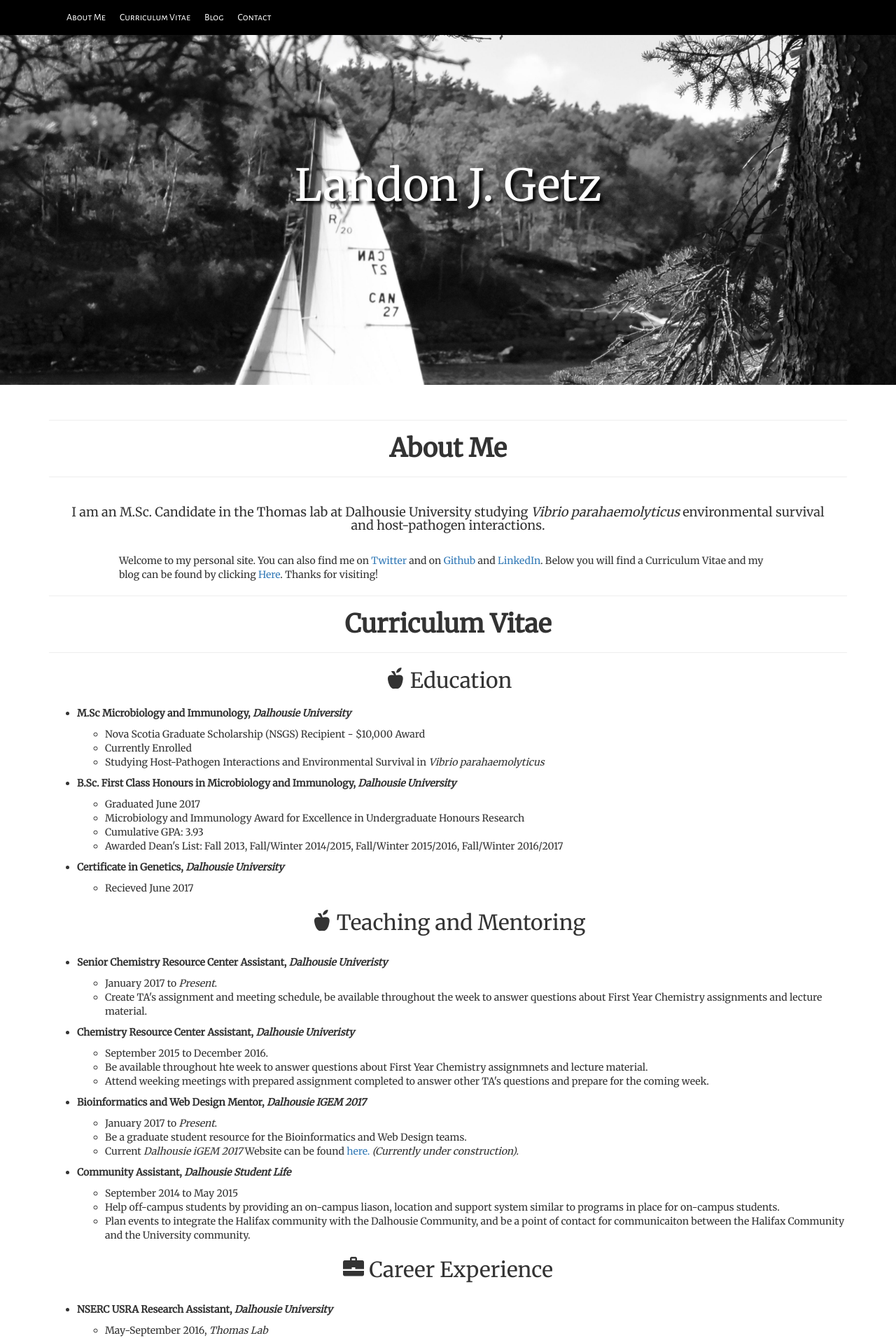
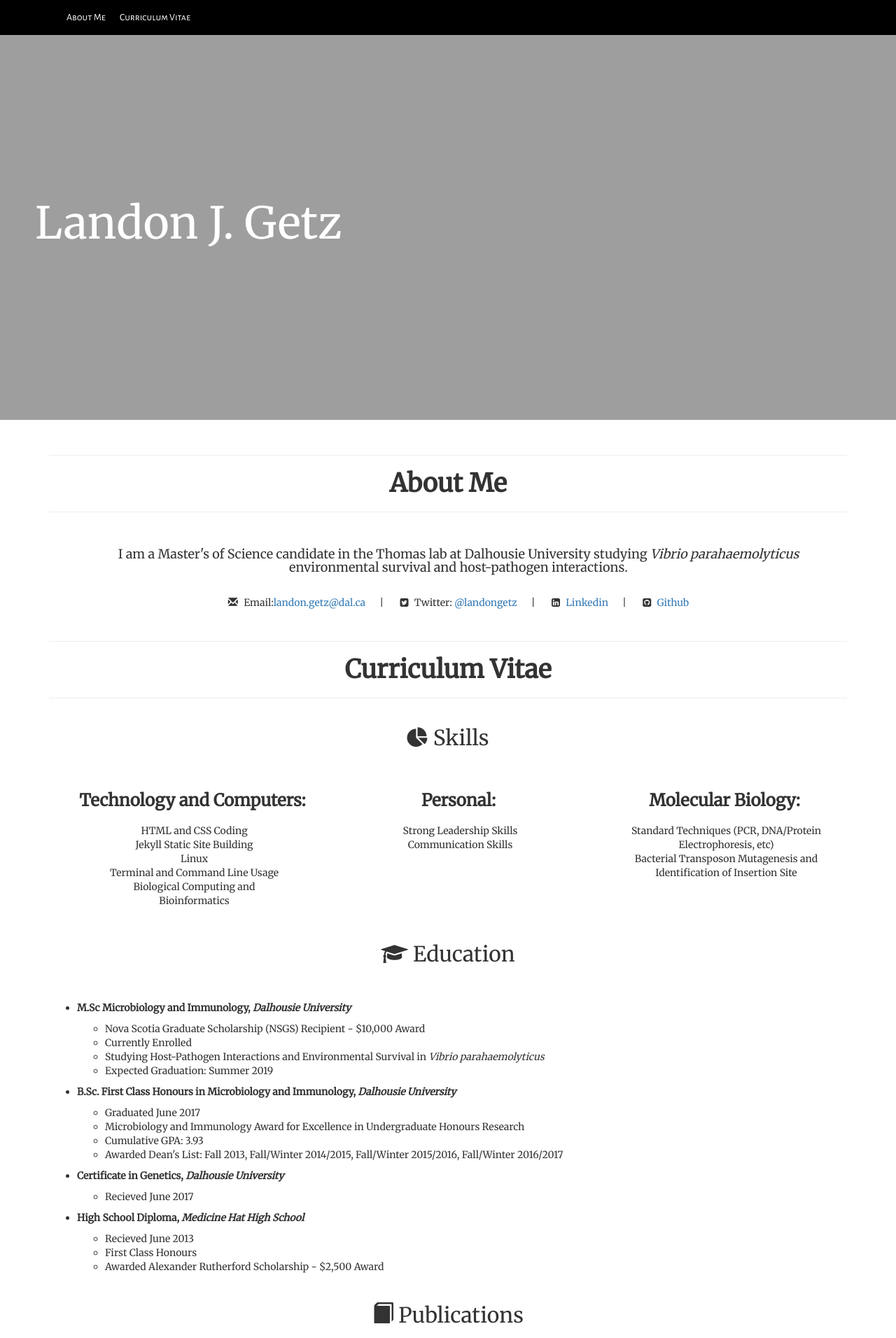
Before and after one commit to LandonGetz/OldCVWebsite, a Jekyll site: the page built from index.md, in a window 1280 px wide. Shown: the top 1912 px of the page at 70% size. Built offline with Jekyll 4.4.1, drawn with Linux system fonts in a browser that asks for light colours; nearby versions of some CDN libraries; some of the changed text lies outside the part shown.

Commit message:
Large formatting and content update, public ready
Public ready site, with only a few changes left to make

```diff
--- a/_layouts/default.html
+++ b/_layouts/default.html
@@ -5,6 +5,7 @@
     <link href="https://fonts.googleapis.com/css?family=Alegreya+Sans+SC|Merriweather" rel="stylesheet">
     <link rel="stylesheet" href="https://maxcdn.bootstrapcdn.com/bootstrap/3.3.7/css/bootstrap.min.css" integrity="sha384-BVYiiSIFeK1dGmJRAkycuHAHRg32OmUcww7on3RYdg4Va+PmSTsz/K68vbdEjh4u" crossorigin="anonymous">
     <script src="https://maxcdn.bootstrapcdn.com/bootstrap/3.3.7/js/bootstrap.min.js" integrity="sha384-Tc5IQib027qvyjSMfHjOMaLkfuWVxZxUPnCJA7l2mCWNIpG9mGCD8wGNIcPD7Txa" crossorigin="anonymous"></script>
+    <link rel="stylesheet" href="/css/font-awesome.min.css">
     <script>
         $(document).ready(function(){
           // Add smooth scrolling to all links
@@ -66,17 +67,6 @@
                         <a href="index.html">Curriculum Vitae</a>
                         {% endif %}
                     </li>
-                    <li>
-                        <a href="blog.html">Blog</a>
-                    </li>
-
-                        <li>
-                        {% if page.scroll %}
-                        <a class="page-scroll" href="#contact">Contact</a>
-                        {% else %}
-                        <a href="index.html">Contact</a>
-                        {% endif %}
-                    </li>
                 </ul>
             </div>
             <!-- /.navbar-collapse -->
--- a/css/default.css
+++ b/css/default.css
@@ -44,26 +44,31 @@ h4 {
     padding: 20px;
 }
 
+h5 {
+    text-align: center;
+    font-family: 'Merriweather', serif;
+    padding: 20px;
+}
+
 h1 {
     text-align: center;
     font-family: 'Merriweather', serif;
 }
 
 #header {
-    background-image: url(/images/header.jpg);
-    background-position: 0% 25%;
+    background: url("/images/DSC_1693%20(1).jpg") no-repeat center center fixed;
     background-size: cover;
     background-repeat: no-repeat;
-    text-shadow:black 0.3em 0.3em 0.3em;
-    height: 500px;
+    height: 550px;
     padding: 5% 0;
 }
 
 #headertext {
-    text-align: center;
+    text-align: left;
     color: white;
     font-family: 'Merriweather', serif;
-    padding: 7.5% 0;
+    padding-top: 150px;
+    padding-left: 50px;
 }
 
 #content {
@@ -81,8 +86,16 @@ h1 {
 #sublist {
     padding-top: 10px;
 }
+
+#skillssublist {
+    padding-top: 10px;
+    text-align: center;
+    list-style: none;
+    padding-right:35px;
+}
 h2 {
     text-align: center;
+    padding:20px;
 }
 
 #contactbuttons {
@@ -92,4 +105,23 @@ h2 {
 
 #icon {
     padding-right:5px;
+    text-align:center;
 }
+
+#contactbuttondiv {
+    text-align:center;
+    align-content: center;
+}
+
+#CV {
+    padding-top:25px;
+}
+
+#content {
+    padding-bottom:50px;
+}
+
+#skillslist {
+    display:inline-flex;
+    text-align: center;
+}
--- a/index.md
+++ b/index.md
@@ -6,117 +6,184 @@ layout: default
 page_title: Landon J. Getz
 scroll: true
 ---
+<div class="container" id="about">
+</div>
 <hr>
 <h1 id="about"><b>About Me</b></h1>
 <hr>
-<h4>I am an M.Sc. Candidate in the Thomas lab at Dalhousie University studying <i>Vibrio parahaemolyticus</i> environmental survival and host-pathogen interactions.</h4>
-<p id="paragraph1">
-Welcome to my personal site. You can also find me on <a target="_blank" href="https://twitter.com/landongetz">Twitter</a> and on <a target="_blank" href="https://github.com/landongetz">Github</a> and <a target="_blank" href="https://www.linkedin.com/in/landon-getz-19a473111/">LinkedIn</a>. Below you will find a Curriculum Vitae and my blog can be found by clicking <a href="/blog.md">Here</a>. Thanks for visiting!
-</p>
-<hr>
-<h1 id="CV"><b>Curriculum Vitae</b></h1>
-<hr>
-<h2><span class="glyphicon glyphicon-apple" aria-hidden="true"></span>  Education</h2>
-<ul>
-<li id="list"><b>M.Sc Microbiology and Immunology, <i>Dalhousie University</i></b>
-        <ul id="sublist">
-            <li>Nova Scotia Graduate Scholarship (NSGS) Recipient - $10,000 Award</li>
-            <li>Currently Enrolled</li>
-            <li>Studying Host-Pathogen Interactions and Environmental Survival in <i>Vibrio parahaemolyticus</i></li>
-        </ul>
+<div class="container">
+    <h4>I am a Master's of Science candidate in the Thomas lab at Dalhousie University studying <i>Vibrio parahaemolyticus</i> environmental survival and host-pathogen interactions.</h4>
+</div>
+<div class="container" id="contactbuttondiv">
+    <h5 id="contactbuttons"><span id="icon" class="glyphicon glyphicon-envelope"></span>  Email:<a href="mailto:landon.getz@dal.ca">landon.getz@dal.ca</a></h5>|
+    <h5 id="contactbuttons"><i id="icon" class="fa fa-twitter-square fa-1x" aria-hidden="true"></i>  Twitter: <a target="_blank" href="http://twitter.com/landongetz">@landongetz</a></h5>|
+    <h5 id="contactbuttons"><span id="icon" class="fa fa-linkedin-square"></span>  <a href="https://www.linkedin.com/in/landon-getz-19a473111/">Linkedin</a></h5>|
+    <h5 id="contactbuttons"><span id="icon" class="fa fa-github-square"></span>  <a href="https://www.github.com/LandonGetz">Github</a></h5>
+</div>
+<div class="container" id="CV">
+</div>
+<div>
+    <hr>
+    <h1 id="CVcontent"><b>Curriculum Vitae</b></h1>
+    <hr>
+    <h2><span class="fa fa-pie-chart" aria-hidden="true"></span> Skills</h2>
+    <div class="container" id="skillslist">
+        <div class="col-lg-4" id="list"><h3><b>Technology and Computers:</b></h3>
+            <ul id="skillssublist">
+                <li>HTML and CSS Coding</li>
+                <li>Jekyll Static Site Building</li>
+                <li>Linux</li>
+                <li>Terminal and Command Line Usage</li>
+                <li>Biological Computing and Bioinformatics</li>
+            </ul>
+        </div>
+        <div class="col-lg-4" id="list"><h3><b>Personal:</b></h3>
+            <ul id="skillssublist">
+                <li>Strong Leadership Skills</li>
+                <li>Communication Skills</li>
+            </ul>
+        </div>
+        <div class="col-lg-4" id="list"><h3><b>Molecular Biology:</b></h3>
+            <ul id="skillssublist">
+                <li>Standard Techniques (PCR, DNA/Protein Electrophoresis, etc)</li>
+                <li>Bacterial Transposon Mutagenesis and Identification of Insertion Site</li>
+            </ul>
+        </div>
+    </div>
+   <h2><span class="fa fa-graduation-cap" aria-hidden="true"></span>  Education</h2>
+    <ul id="list">
+        <li id="list"><b>M.Sc Microbiology and Immunology, <i>Dalhousie University</i></b>
+            <ul id="sublist">
+                <li>Nova Scotia Graduate Scholarship (NSGS) Recipient - $10,000 Award</li>
+                <li>Currently Enrolled</li>
+                <li>Studying Host-Pathogen Interactions and Environmental Survival in <i>Vibrio parahaemolyticus</i></li>
+                <li>Expected Graduation: Summer 2019</li>
+            </ul>
+        </li>
+        <li id="list"><b>B.Sc. First Class Honours in Microbiology and Immunology, <i>Dalhousie University</i></b>
+            <ul id="sublist">
+                <li>Graduated June 2017</li>
+                <li>Microbiology and Immunology Award for Excellence in Undergraduate Honours Research</li>
+                <li>Cumulative GPA: 3.93</li>
+                <li>Awarded Dean's List: Fall 2013, Fall/Winter 2014/2015, Fall/Winter 2015/2016, Fall/Winter 2016/2017</li>
+            </ul>
+        </li>
+        <li id="list"><b>Certificate in Genetics, <i>Dalhousie University</i></b>
+            <ul id="sublist">
+                <li>Recieved June 2017</li>
+            </ul>
+        </li>
+            <li id="list"><b>High School Diploma, <i>Medicine Hat High School</i></b>
+                <ul id="sublist">
+                    <li>Recieved June 2013</li>
+                    <li>First Class Honours</li>
+                    <li>Awarded Alexander Rutherford Scholarship - $2,500 Award</li>
+                </ul>
+            </li>
+    </ul>
+        <h2><span class="glyphicon glyphicon-book" aria-hidden="true"></span>  Publications</h2>
+    <ul id="list">
+     <li id="list"><b>Abstracts: </b>
+            <ul id="sublist">
+                <li>Infection Disease Research Day, Discovery of a Genetic Switch in <i>Vibrio parahaemolyticus</i> That Contributes to Host Cell Death During Infection, <i>Dalhousie University</i>, Halifax, NS.</li>
+                <li>Giant Jamboree Abstract Guide, A ‘spike’ in biofuel production: mining the porcupine microbiome to engineer a softwood feedstock platform, <i>iGEM Giant Jamboree</i>, Boston, MA.</li>
+            </ul>
     </li>
-    <li id="list"><b>B.Sc. First Class Honours in Microbiology and Immunology, <i>Dalhousie University</i></b>
-        <ul id="sublist">
-            <li>Graduated June 2017</li>
-            <li>Microbiology and Immunology Award for Excellence in Undergraduate Honours Research</li>
-            <li>Cumulative GPA: 3.93</li>
-            <li>Awarded Dean's List: Fall 2013, Fall/Winter 2014/2015, Fall/Winter 2015/2016, Fall/Winter 2016/2017</li>
-        </ul>
-    </li>
-    <li id="list"><b>Certificate in Genetics, <i>Dalhousie University</i></b>
-    <ul id="sublist">
-        <li>Recieved June 2017</li>
     </ul>
-    </li>
-</ul>
-
-<h2><span class="glyphicon glyphicon-apple" aria-hidden="true"></span> Teaching and Mentoring</h2>
-<ul id="list">
-<li id="list"><b>Senior Chemistry Resource Center Assistant, <i>Dalhousie Univeristy</i></b>
-    <ul id="sublist">
-    <li>January 2017 to <i>Present</i>.</li>
-    <li>Create TA's assignment and meeting schedule, be available throughout the week to answer questions about First Year Chemistry assignments and lecture material.</li>
+    <h2><span class="glyphicon glyphicon-blackboard" aria-hidden="true"></span>  Conference Presentations</h2>
+    <ul id="list">
+        <li>Infectious Disease Research Day Poster Presentation, <i>Dalhousie University</i>, Halifax, NS - April, 2017</li>
+        <li>iGEM Giant Jamboree Powerpoint Presentation, <i>iGEM</i>, Boston, MA - October, 2016</li>
+        <li>Microbiology and Immunology Seminar Series: iGEM Introduction, <i>Dalhousie University</i>, Halifax, NS - September 2016</li>
     </ul>
-</li>
-<li id="list"><b>Chemistry Resource Center Assistant, <i>Dalhousie Univeristy</i></b>
-    <ul id="sublist">
-    <li>September 2015 to December 2016.</li>
-    <li>Be available throughout hte week to answer questions about First Year Chemistry assignmnets and lecture material.</li>
-    <li>Attend weeking meetings with prepared assignment completed to answer other TA's questions and prepare for the coming week.</li>
+    <h2><span class="glyphicon glyphicon-apple" aria-hidden="true"></span> Teaching and Mentoring</h2>
+    <ul id="list">
+        <li id="list"><b>Senior Chemistry Resource Center Assistant, <i>Dalhousie Univeristy</i></b>
+            <ul id="sublist">
+                <li>January 2017 to <i>Present</i>.</li>
+                <li>Create TA's assignment and meeting schedule, be available throughout the week to answer questions about First Year Chemistry assignments and lecture material.</li>
+            </ul>
+        </li>
+          <li id="list"><b>Bioinformatics and Web Design Mentor, <i>Dalhousie IGEM 2017</i></b>
+            <ul id="sublist">
+                <li>January 2017 to <i>Present</i>.</li>
+                <li>Be a graduate student resource for the Bioinformatics and Web Design teams.</li>
+                <li>Current <i>Dalhousie iGEM 2017</i> Website can be found <a target="_blank" href="http://2017.igem.org/Team:Dalhousie">here.</a><i> (Currently under construction).</i></li>
+            </ul>
+        </li>
+        <li id="list"><b>Chemistry Resource Center Assistant, <i>Dalhousie Univeristy</i></b>
+            <ul id="sublist">
+                <li>September 2015 to December 2016.</li>
+                <li>Be available throughout hte week to answer questions about First Year Chemistry assignmnets and lecture material.</li>
+                <li>Attend weeking meetings with prepared assignment completed to answer other TA's questions and prepare for the coming week.</li>
+            </ul>
+        </li>
+        <li id="list"><b>Community Assistant, <i>Dalhousie Student Life</i></b>
+            <ul id="sublist">
+                <li>September 2014 to May 2015</li>
+                <li>Help off-campus students by providing an on-campus liason, location and support system similar to programs in place for on-campus students.</li>
+                <li>Plan events to integrate the Halifax community with the Dalhousie Community, and be a point of contact for communicaiton between the Halifax Community and the University community.</li>
+            </ul>
+        </li>
     </ul>
-</li>
-<li id="list"><b>Bioinformatics and Web Design Mentor, <i>Dalhousie IGEM 2017</i></b>
-    <ul id="sublist">
-        <li>January 2017 to <i>Present</i>.</li>
-        <li>Be a graduate student resource for the Bioinformatics and Web Design teams.</li>
-        <li>Current <i>Dalhousie iGEM 2017</i> Website can be found <a target="_blank" href="http://2017.igem.org/Team:Dalhousie">here.</a><i> (Currently under construction).</i></li>
-    </ul>
-</li>
-<li id="list"><b>Community Assistant, <i>Dalhousie Student Life</i></b>
-    <ul id="sublist">
-        <li>September 2014 to May 2015</li>
-        <li>Help off-campus students by providing an on-campus liason, location and support system similar to programs in place for on-campus students.</li>
-        <li>Plan events to integrate the Halifax community with the Dalhousie Community, and be a point of contact for communicaiton between the Halifax Community and the University community.</li>
-    </ul>
-</li>
-</ul>
-<h2><span class="glyphicon glyphicon-briefcase" aria-hidden="true"></span> Career Experience</h2>
-<ul id="list">
-    <li id="list"><b>NSERC USRA Research Assistant, <i>Dalhousie University</i></b>
-        <ul id="sublist">
+    <h2><span class="glyphicon glyphicon-briefcase" aria-hidden="true"></span> Career Experience</h2>
+    <ul id="list">
+        <li id="list"><b>NSERC USRA Research Assistant, <i>Dalhousie University</i></b>
+            <ul id="sublist">
                 <li>May-September 2016, <i>Thomas Lab</i></li>
                 <li>Ensured lab stocks and supplies were adequate, performed experiments at the discretion of the Primary Investigator</li>
                 <li>Skills learned: knockout strain construction, polymerase chain reaction, DNA extraction and purification, secreted protein purification, DNA gel electrophoresis, protein gel electrophoresis, buffer and reagent preparation.</li>
-        </ul>
-    </li>
-    <li id="list"><b>Groundskeeper, <i>Mount Saint Vincent University</i></b>
-        <ul id="sublist">
-            <li>May-September 2016</li>
-            <li>Self-directed task-oriented work, ensure grounds of the Univeristy are maintained</li>
-            <li>Tasks: Mowing lawns, planting and maintaining flower beds, cleaning up garbage around campus, pruning trees and shrubs.</li>
-        </ul>
-
-    </li>
-</ul>
-<h2><span class="glyphicon glyphicon-book"></span>  Publications</h2>
-<ul id="list">
-        <li id="list"><b>Abstracts: </b>
-            <ul id="sublist">
-                <li>Infection Disease Research Day, TITLE, <i>Dalhousie University</i>, Halifax, NS.</li>
-                 <li>Giant Jamboree Abstract Guide, TITLE, <i>Dalhousie University</i>, Halifax, NS.</li>
             </ul>
         </li>
-        <li id="list"><b>Papers: </b>
+        <li id="list"><b>Groundskeeper, <i>Mount Saint Vincent University</i></b>
             <ul id="sublist">
-                <li></li>
+                <li>May-September 2016</li>
+                <li>Self-directed task-oriented work, ensure grounds of the Univeristy are maintained</li>
+                <li>Tasks: Mowing lawns, planting and maintaining flower beds, cleaning up garbage around campus, pruning trees and shrubs.</li>
+            </ul>
+        </li>
+        <li id="list"><b>Camp Counsellor, <i>Dalhousie University - Dalplex</i></b>
+            <ul id="sublist">
+                <li>May-September 2015</li>
+                <li>Organize and Supervise activities for Camp children at Dalhousie University's Dalples Active Kids Summer Camp.</li>
+                <li>Be CPR C and First Aid Certified as well as hold current Water Safety Instructor and National Lifeguarding Service - Pool Option Certifications.</li>
+            </ul>
+        </li>
+        <li id="list"><b>Swim Instructor and Lifeguard, <i>Dalhousie University - Dalplex</i></b>
+            <ul id="sublist">
+                <li>May 2014 - May 2015</li>
+                <li>Organize swim lessons for children aged 2 to 14 years of age, as well as hold Water Safety Instructor Certifcation.</li>
+                <li>Overlook operations of the pool and ensure patron safety during use of the facilities, as well as hold National Lifeguard Service - Pool Option certification.</li>
+            </ul>
+        </li>
+        <li id="list"><b>Lifeguard and Swim Instructor, <i>City of Medicine Hat</i></b>
+            <ul id="sublist">
+                <li>May 2012 - May 2013</li>
+                <li>Organize swim lessons for children aged 2 to 14 years of age, as well as hold Water Safety Instructor Certifcation.</li>
+                <li>Overlook operations of the pool and ensure patron safety during use of the facilities, as well as hold National Lifeguard Service - Pool Option certification.</li>
+            </ul>
+        </li>
+        <li id="list"><b>Technology Associate, <i>Staples Business Depot</i></b>
+            <ul id="sublist">
+                <li>December 2011 - May 2013</li>
+                <li>Relevant Skills: Communication, team-building and cooperation skills, technology and computer knowledge, teaching others, initiative.</li>
+                <li>As a member of the sales team, roles included assisting customers, selling computers, tablets and associated tech, and ensuring cleanliness and orgnaization of the store</li>
+                <li>Assisted in Computer Setups, One-on-one technology learning lessons, screen protector installation and router setups.</li>
             </ul>
         </li>
     </ul>
-
-<h2><span class="glyphicon glyphicon-blackboard" aria-hidden="true"></span>  Conference Presentations</h2>
- <ul id="list">
-        <li>Infectious Disease Research Day Poster Presentation, <i>Dalhousie University</i>, Halifax, NS - April, 2017</li>
-        <li>iGEM Giant Jamboree Powerpoint Presentation, <i>iGEM</i>, Boston, MA - October, 2016</li>
-        <li>Microbiology and Immunology Seminar Series: iGEM Introduction, <i>Dalhousie University</i>, Halifax, NS - September 2016</li>
- </ul>
-
-<h2><span class="glyphicon glyphicon-tower" aria-hidden="true"></span>  Awards:</h2>
- <ul id="list">
-    <li></li>
- </ul>
-<hr>
-<h1 id="contact"><b>Want to Reach Out?</b></h1>
-<hr>
-<h4 id="contactbuttons"><span id="icon" class="glyphicon glyphicon-envelope"></span>  Email:<a href="mailto:landon.getz@dal.ca">landon.getz@dal.ca</a></h4>
-<h4 id="contactbuttons"><i id="icon" class="fa fa-twitter-square fa-1x" aria-hidden="true"></i>  Twitter: <a target="_blank" href="http://twitter.com/landongetz">@landongetz</a></h4>
-<h4 id="contactbuttons"></h4>
+    <h2><span class="glyphicon glyphicon-tower" aria-hidden="true"></span>  Awards:</h2>
+    <ul id="list">
+        <li>Award for Excellence in Undergraduate Honours Research - June 2017 - $100 Award and Certificate</li>
+        <li>Nova Scotia Graduate Scholarship - May 2017 - $10,000 Award</li>
+        <li>National Science and Engineering Research Council of Canada University Summer Research Award - May 2016 - $4,500 Award</li>
+        <li>Alexander Rutherford Scholarship - June 2013 - $2,500 Award</li>
+    </ul>
+    <h2><span class="fa fa-newspaper-o" aria-hidden="true"></span> Media</h2>
+    <ul id="list">
+        <li id="list"><b>Halifax's The Coast - <i><a href="https://www.thecoast.ca/halifax/10-urban-gardens-you-need-to-know/Content?oid=8720166">10 urban gardens you need to know</a></i> by Victoria Walton</b></li>
+        <ul id="sublist">
+        <li>Featured for work at the Dalhousie Urban Garden</li>
+        </ul>
+    </ul>
+</div>
```
Also changed, not shown: images/DSC_1693.jpg (added), 1 other file.
